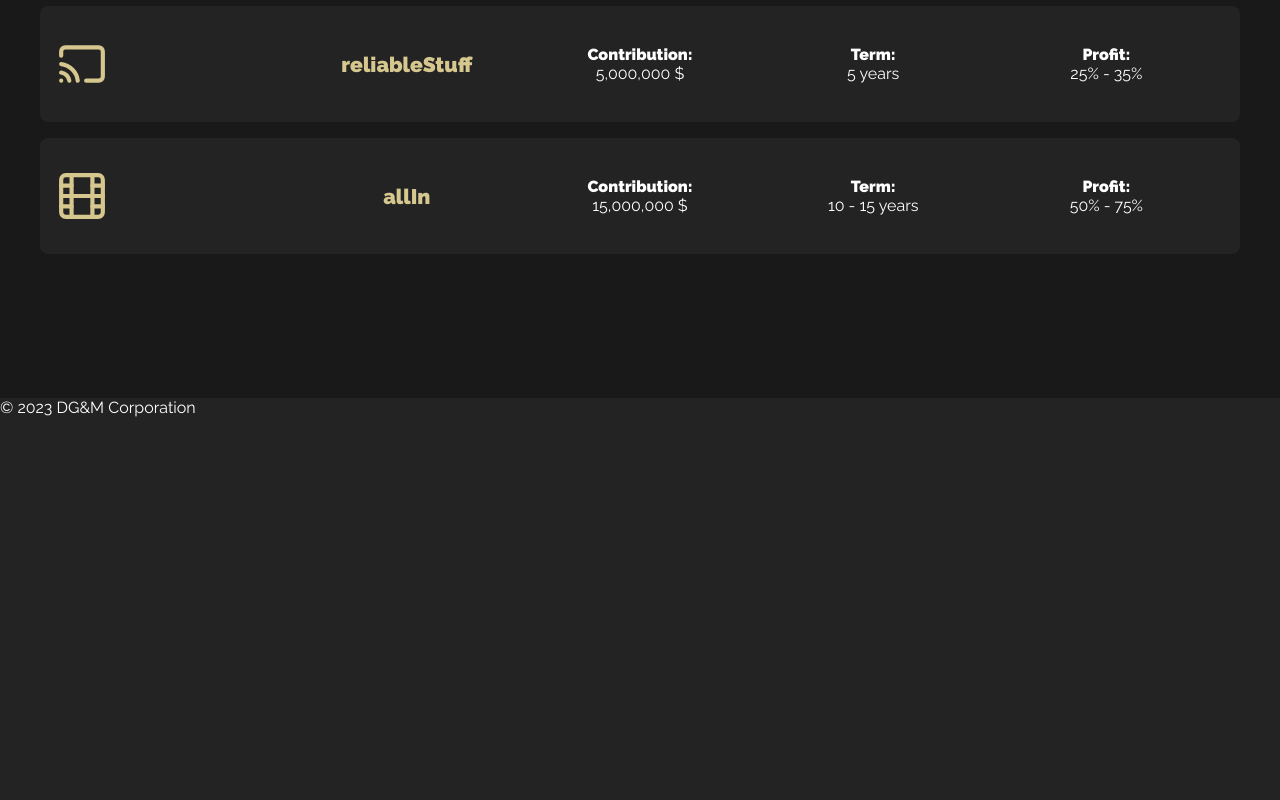
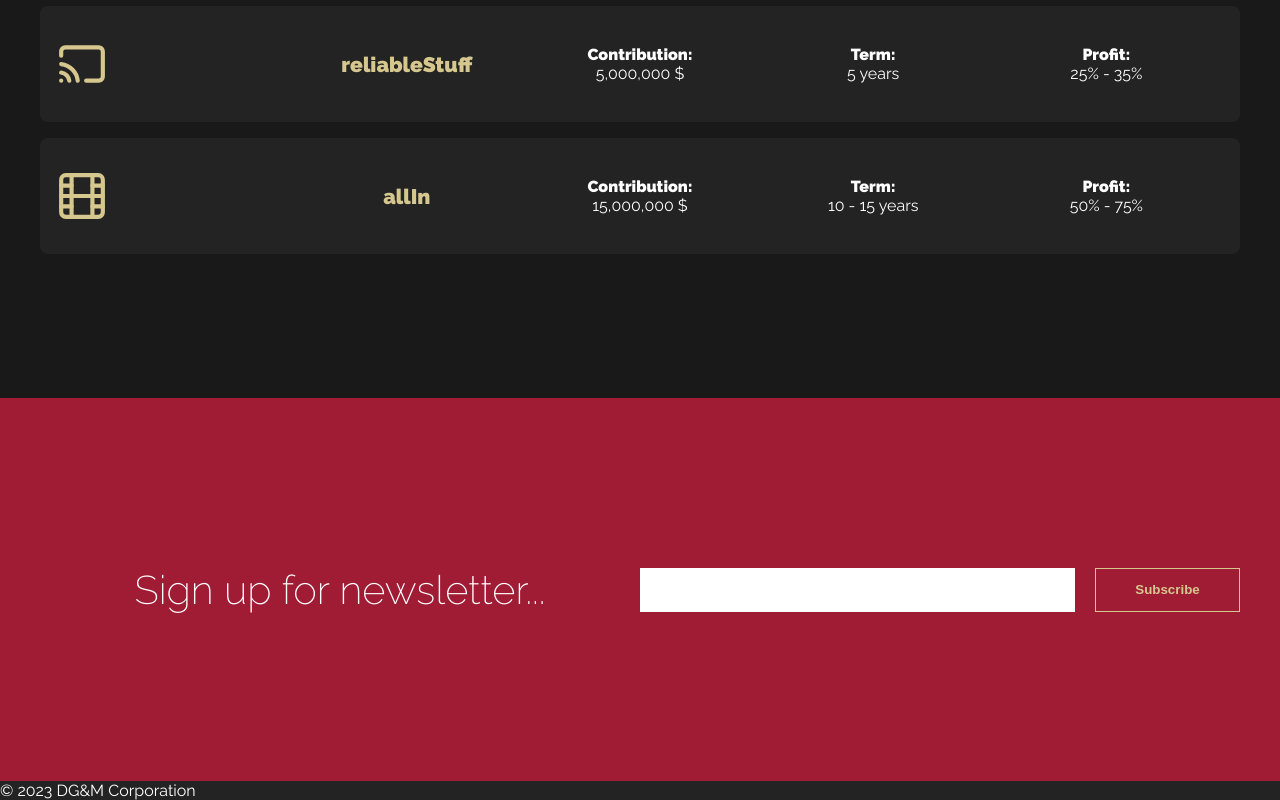
Before and after one commit to matbie/part-3-diamonds, a plain HTML site: page index.html in a window 1280 px wide. Shown: the part 3864-4664 px from the top of the page. Before the commit the page ends 4281 px from the top, so only its background shows below. Drawn offline with Linux system fonts and the light colour scheme.

Commit message:
added section newsletter

```diff
--- a/index.html
+++ b/index.html
@@ -215,6 +215,25 @@
 
         </section>
 
+        <section class="newsletter">
+
+            <div class="wrapper newsletter__wrapper">
+
+                <div class="newsletter__text">
+                    <p>Sign up for newsletter...</p>
+                </div>
+
+                <div class="newsletter__form">
+                    <input type="text">
+                    <button>Subscribe</button>
+                </div>
+
+            </div>
+
+        </section>
+
+
+
 
     </main>
 
--- a/sass/_medium.scss
+++ b/sass/_medium.scss
@@ -40,5 +40,27 @@
 			margin-bottom: 0;
 		}
 	}
+
+	.newsletter{
+		&__wrapper{
+			display: grid;
+			grid-template-columns: 1fr 1fr;
+			align-items: center;
+		}
+
+		&__text{
+			margin-bottom: 0;
+		}
+
+		&__form{
+			display: grid;
+			grid-template-columns: 3fr 1fr;
+			gap: 20px;
+
+			input{
+				margin-bottom: 0;
+			}
+		}
+	}
 }
 // notes
--- a/sass/main.scss
+++ b/sass/main.scss
@@ -301,14 +301,13 @@ h1.company-name {
 	}
 }
 
-
 //plans
 
-.plans{
+.plans {
 	padding: 6em 2em;
 	background-color: $darker;
 
-	&__box{
+	&__box {
 		margin: 1em 0;
 		padding: 2em 1em;
 		text-align: center;
@@ -316,23 +315,23 @@ h1.company-name {
 		border-radius: 8px;
 		background-color: $dark;
 		cursor: pointer;
-		transition: .3s;
+		transition: 0.3s;
 
-		&:hover{
+		&:hover {
 			background-color: $darker;
 			border: 1px solid $gold;
 		}
 	}
 
-	&__item{
+	&__item {
 		margin: 1em 0;
 	}
 
-	&__item-icon{
+	&__item-icon {
 		width: 50px;
 	}
 
-	&__item-name{
+	&__item-name {
 		margin-top: 0;
 		margin-bottom: 1.5em;
 		font-size: 1.8rem;
@@ -340,7 +339,43 @@ h1.company-name {
 	}
 }
 
+.newsletter {
+	padding: 8em 2em;
+	background-color: $red;
+	text-align: center;
 
+	&__text {
+		padding: 1em;
+		margin-bottom: 1em;
+		font-size: 4rem;
+		font-weight: 200;
+	}
+
+	&__form{
+		input{
+			margin-bottom: 1em;
+			padding: 1em;
+			width: 100%;
+			background-color: $white;
+			border: 1px solid transparent;
+		}
+
+		button{
+			padding: 1em;
+			border: 1px solid $gold;
+			background: none;
+			color: $gold;
+			font-weight: bold;
+			cursor: pointer;
+			transition: background-color .3s, color .3s;
+
+			&:hover{
+				color: $red;
+				background-color: $gold;
+			}
+		}
+	}
+}
 
 .footer {
 	display: block;
```
Also changed, not shown: css/main.css, 1 other file.
